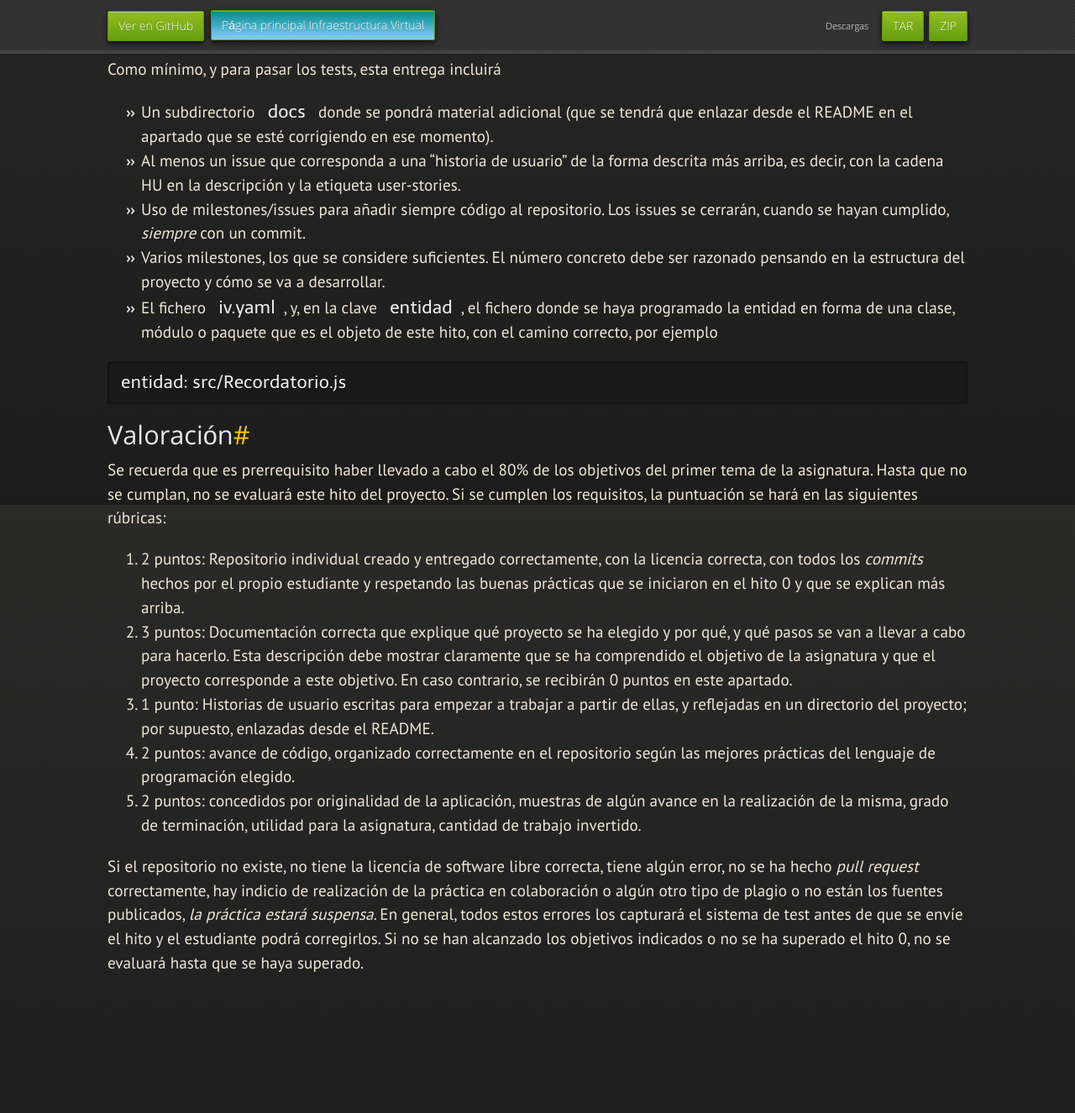
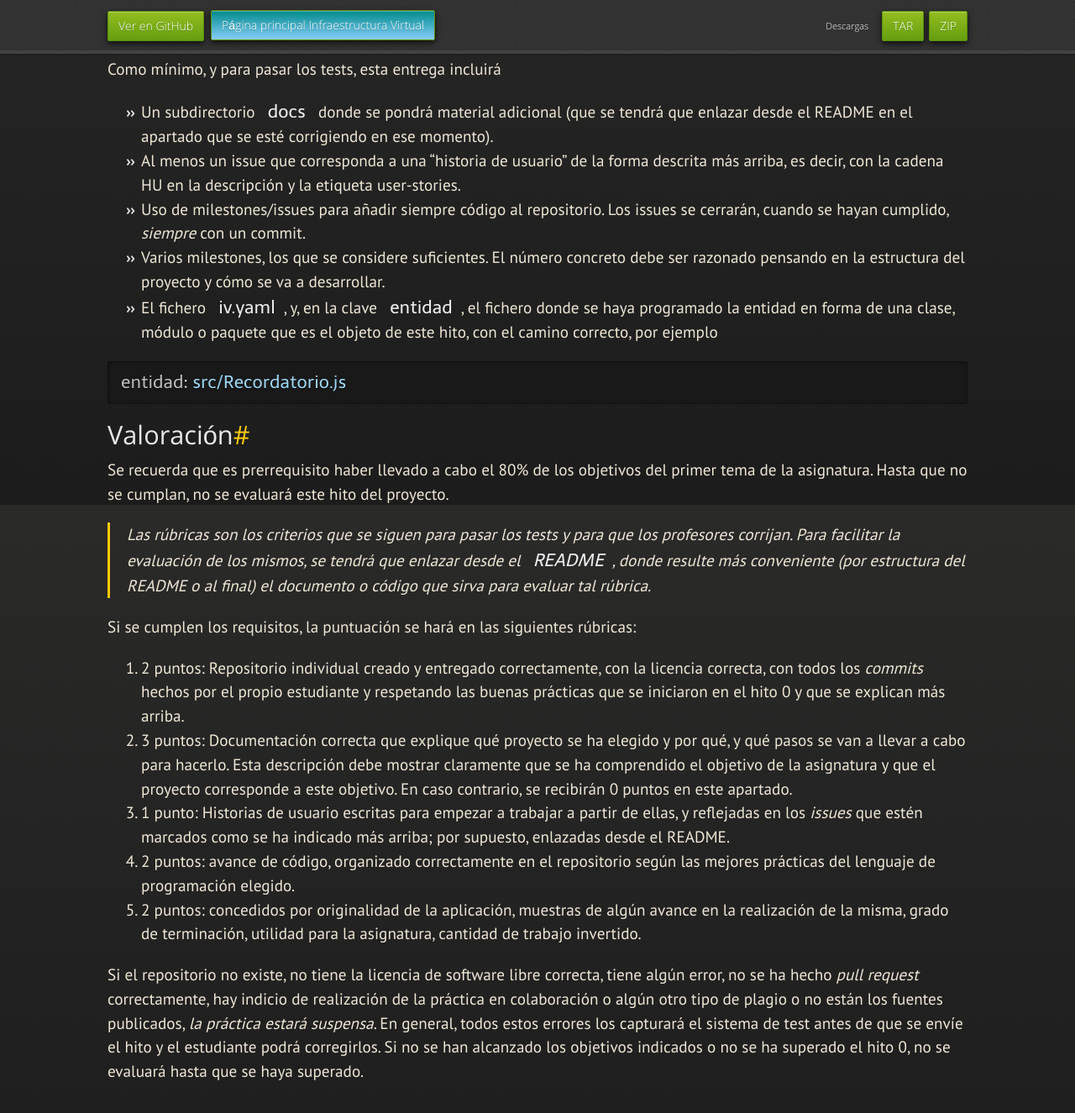
Before and after one commit to JJ/IV, a Jekyll site: the page built from documentos/proyecto/1.Infraestructura.md, in a window 1280 px wide and 1400 px high, scrolled down 3899 px. Shown: the top 1325 px of the window at 84% size. Built offline with Jekyll 4.4.1, drawn with Linux system fonts in a browser that asks for light colours; nearby versions of some CDN libraries; some web fonts are replaced; our own code applies the rules of GitHub Pages for plain Markdown files; before the commit the page ends 5170 px from its top, so only the background shows below that; some of the changed text lies outside the part shown.

Commit message:
Sync documentos/proyecto/1.Infraestructura.md de master a gh-pages

````diff
--- a/documentos/proyecto/1.Infraestructura.md
+++ b/documentos/proyecto/1.Infraestructura.md
@@ -3,11 +3,9 @@
 
 
 ---
-Primer hito: Estructura general del proyecto.
-=====================================
+# Primer hito: Estructura general del proyecto
 
-Descripción
------------------
+## Descripción
 
 Se trata de pensar o elegir un proyecto que se irá elaborando durante
 el año, creando los hitos para organizar el trabajo en el mismo. Lo
@@ -18,24 +16,23 @@
 especificaciones o al menos la estructura general de las clases o módulos
 que se van a usar en el proyecto.
 
-Prerrequisitos
---------------------
+## Prerrequisitos
 
-Tener aprobado el  hito 0 de proyecto y haber alcanzado
-[el 80% de los objetivos del tema introductorio tras haber realizado los ejercicios propuestos](../temas/Intro_concepto_y_soporte_fisico).
+Tener aprobado el hito 0 de proyecto y haber alcanzado el 80% de los
+[objetivos del tema introductorio](../temas/Intro_concepto_y_soporte_fisico)
+tras haber realizado los ejercicios propuestos.
 
 En la práctica, esto significa que el fichero de objetivos tendrá que
 estar actualizado entre una semana y 1 hora antes del envío del hito.
 
-Explicación
-----------------
+## Explicación
 
-La metodología de esta asignatura está basada en la realización
-incremental, a lo largo de los hitos de la misma, de un proyecto
-personal de un microservicio REST o de websockets, un servidor de tareas o de streaming,
-que sería (en general, o podría ser) parte de una aplicación más
-grande. Por ello hay que empezar por el principio, escogerlo y, en su
-caso, los posibles compañeros con los que se pueda colaborar.
+La metodología de esta asignatura está basada en la realización incremental, a
+lo largo de los hitos de la misma, de un proyecto personal de un microservicio
+REST o de websockets, un servidor de tareas o de streaming, que sería (en
+general, o podría ser) parte de una aplicación más grande. Por ello hay que
+empezar por el principio, escogerlo y, en su caso, los posibles compañeros con
+los que se pueda colaborar.
 
 > Esta colaboración se refiere más bien a otros proyectos (o
 > microservicios) que se puedan usar desde el propio. En ningún caso
@@ -94,6 +91,7 @@
 código. Estas especificaciones, en forma de historias de usuario, se
 tendrán que documentar *en un issue*. Los issues del proyecto que sean
 historias de usuario tienen que tener dos características:
+
 * Incluir `[HUxxx]` en la descripción del issue para que se
   identifique claramente que se trata de ese tipo de issue. No todos
   los issues tienen que ser historias de usuario, pero los issues que
@@ -104,13 +102,13 @@
   por defecto en los proyectos de GitHub, así que habrá que
   añadirla.
 
-Usar un repositorio de forma correcta no solo permite organizar el
-trabajo de desarrollo de forma más eficiente, sino que también contribuye a que sea
-más fácil colaborar con él y a la creación de buenos hábitos de trabajo
+Usar un repositorio de forma correcta no solo permite organizar el trabajo de
+desarrollo de forma más eficiente, sino que también contribuye a que sea más
+fácil colaborar con él y a la creación de buenos hábitos de trabajo
 colaborativo. Hay una serie de
 [buenas prácticas](https://www.git-tower.com/learn/git/ebook/en/command-line/appendix/best-practices),
-que incluyen las [comentadas en el hito anterior](0.Repositorio),
-pero que además, en este hito, deberán de tener en cuenta lo siguiente.
+que incluyen las [comentadas en el hito anterior](0.Repositorio), pero que
+además, en este hito, deberán de tener en cuenta lo siguiente.
 
 * Trabajar siempre con hitos (*milestones*) y órdenes de trabajo
   (*issues*) en el repositorio. En este caso, el hito será la entrega
@@ -125,7 +123,7 @@
   primer *issue* o tarea. Para referenciar una tarea, simplemente se
   pone el número de la tarea, por ejemplo
 
-```
+```plain
 Avanza la tarea #1 porque se ha hecho x
 ```
 
@@ -146,14 +144,15 @@
   mejor forma de atribuir correctamente los cambios es trabajar sobre
   el repositorio original modificado.
 
-* No incluir ficheros binarios en el repositorio, aunque se necesiten en el proyecto. Para
-  ello están los *releases*. En general los ficheros binarios son generados, así que esto es una simple consecuencia de lo de arriba.
+* No incluir ficheros binarios en el repositorio, aunque se necesiten en el
+  proyecto. Para ello están los *releases*. En general los ficheros binarios
+  son generados, así que esto es una simple consecuencia de lo de arriba.
 
-* Si se va a usar algún proyecto anterior, hacer un *fork* del mismo,
-  no copiar los ficheros y subirlos como contribución propia. Las
-  contribuciones, siempre que sea posible, deben estar firmadas por
-  la persona que las haya creado. Esto incluye si usas el mismo proyecto que usaste en esta asignatura en años anteriores.
-
+* Si se va a usar algún proyecto anterior, hacer un *fork* del mismo, no copiar
+  los ficheros y subirlos como contribución propia. Las contribuciones, siempre
+  que sea posible, deben estar firmadas por la persona que las haya creado.
+  Esto incluye si usas el mismo proyecto que usaste en esta asignatura en años
+  anteriores.
 
 Estas buenas prácticas se tendrán que seguir en todos los hitos
 subsiguientes del proyecto, *empezando por este*, y no hacerlo se
@@ -174,7 +173,9 @@
 
 Se pueden consultar los siguientes temas
 del [curso 0](https://jj.github.io/curso-tdd):
-* El amplio panorama de [aplicaciones que se pueden diseñar para resolver problemas](https://jj.github.io/curso-tdd/temas/aplicaciones.html)
+
+* El amplio panorama de
+  [aplicaciones que se pueden diseñar para resolver problemas](https://jj.github.io/curso-tdd/temas/aplicaciones.html)
 * Diferentes
   [servicios](https://jj.github.io/curso-tdd/temas/servicios.html) de
   uso habitual en despliegues en la nube
@@ -190,11 +191,11 @@
 Los recursos aportados por los estudiantes de la asignatura están
 en [este fichero](1.Infraestructura.recursos).
 
-Entrega de la práctica
---------------------------------
+## Entrega de la práctica
 
-Subir los fuentes a GitHub y
-[añadir al fichero el nombre del proyecto, el autor y un enlace al mismo y hacer un **pull request**](https://github.com/JJ/IV-20-21/blob/master/proyectos/hito-1.md).
+Subir los fuentes a GitHub y añadir al
+[fichero](https://github.com/JJ/IV-20-21/blob/master/proyectos/hito-1.md) el
+nombre del proyecto, el autor y un enlace al mismo y hacer un **pull request**.
 
 A partir de este hito, habrá que especificar ficheros y otros
 parámetros de configuración para test en un fichero `iv.yaml` que
@@ -205,13 +206,13 @@
 entidad: loquesea.raku
 ```
 
-Las *claves*, tales como en este caso `entidad`, tendrán un valor que
-será lo que se examine y se usará en un test para ver si se ha llevado a cabo
-correctamente alguno de los elementos del hito requeridos. El formato YAML se usa
-extensivamente en DevOps, y se puede consultar sobre él, por ejemplo,
-[en la Wikipedia](https://en.wikipedia.org/wiki/YAML). Se puede editar
-a mano (usando el modo correspondiente del editor) o, por supuesto,
-generarse usando alguna biblioteca.
+Las *claves*, tales como en este caso `entidad`, tendrán un valor que será lo
+que se examine y se usará en un test para ver si se ha llevado a cabo
+correctamente alguno de los elementos del hito requeridos. El formato YAML se
+usa extensivamente en DevOps, y se puede consultar sobre él, por ejemplo,
+[en la Wikipedia](https://en.wikipedia.org/wiki/YAML). Se puede editar a mano
+(usando el modo correspondiente del editor) o, por supuesto, generarse usando
+alguna biblioteca.
 
 Los avances en todos los hitos se reflejarán en el fichero README.md
 del mismo, que tendrá que estar estructurado como una descripción del
@@ -223,6 +224,7 @@
 > encuentre en ese momento.
 
 Como mínimo, y para pasar los tests, esta entrega incluirá
+
 * Un subdirectorio `docs` donde se pondrá material adicional (que se
   tendrá que enlazar desde el README en el apartado que se esté
   corrigiendo en ese momento).
@@ -235,22 +237,27 @@
 * Varios milestones, los que se considere suficientes. El número concreto
   debe ser razonado pensando en la estructura del proyecto y cómo se
   va a desarrollar.
-* El fichero `iv.yaml`, y, en la clave `entidad`, el fichero donde se
-  haya programado la entidad en forma de una clase, módulo o paquete que es el objeto de este
-  hito, con el camino correcto, por ejemplo
+* El fichero `iv.yaml`, y, en la clave `entidad`, el fichero donde se haya
+  programado la entidad en forma de una clase, módulo o paquete que es el
+  objeto de este hito, con el camino correcto, por ejemplo
 
-```
+```yaml
 entidad: src/Recordatorio.js
 ```
 
-
-
-Valoración
---------------
+## Valoración
 
 Se recuerda que es prerrequisito haber llevado a cabo el 80% de los
 objetivos del primer tema de la asignatura. Hasta que no se cumplan,
-no se evaluará este hito del proyecto. Si se cumplen los requisitos, la
+no se evaluará este hito del proyecto.
+
+> Las rúbricas son los criterios que se siguen para pasar los tests y
+> para que los profesores corrijan. Para facilitar la evaluación de
+> los mismos, se tendrá que enlazar desde el `README`, donde resulte más
+> conveniente (por estructura del README o al final) el documento o
+> código que sirva para evaluar tal rúbrica.
+
+Si se cumplen los requisitos, la
 puntuación se hará en las siguientes rúbricas:
 
 1. 2 puntos: Repositorio individual creado y entregado correctamente,
@@ -264,8 +271,8 @@
   corresponde a este objetivo. En caso contrario, se recibirán 0
   puntos en este apartado.
 3. 1 punto: Historias de usuario escritas para empezar a trabajar a
-  partir de ellas, y reflejadas en un directorio del proyecto; por
-  supuesto, enlazadas desde el README.
+  partir de ellas, y reflejadas en los *issues* que estén marcados
+  como se ha indicado más arriba; por supuesto, enlazadas desde el README.
 4. 2 puntos: avance de código, organizado correctamente en el
   repositorio según las mejores prácticas del lenguaje de programación
   elegido.
@@ -274,11 +281,10 @@
   terminación, utilidad para la asignatura, cantidad de trabajo
   invertido.
 
-Si el repositorio no existe, no tiene la licencia de software libre
- correcta, tiene algún error, no se ha hecho *pull request*
- correctamente, hay indicio de realización de la práctica en
- colaboración o algún otro tipo de plagio o no están los fuentes publicados, *la práctica estará
-  suspensa*. En general, todos estos errores los capturará el sistema
- de test antes de que se envíe el hito y el estudiante podrá corregirlos.
-  Si no se han alcanzado los objetivos indicados o no se ha
-  superado el hito 0, no se evaluará hasta que se haya superado.
+Si el repositorio no existe, no tiene la licencia de software libre correcta,
+tiene algún error, no se ha hecho *pull request* correctamente, hay indicio de
+realización de la práctica en colaboración o algún otro tipo de plagio o no
+están los fuentes publicados, *la práctica estará suspensa*. En general, todos
+estos errores los capturará el sistema de test antes de que se envíe el hito y
+el estudiante podrá corregirlos. Si no se han alcanzado los objetivos indicados
+o no se ha superado el hito 0, no se evaluará hasta que se haya superado.
````
